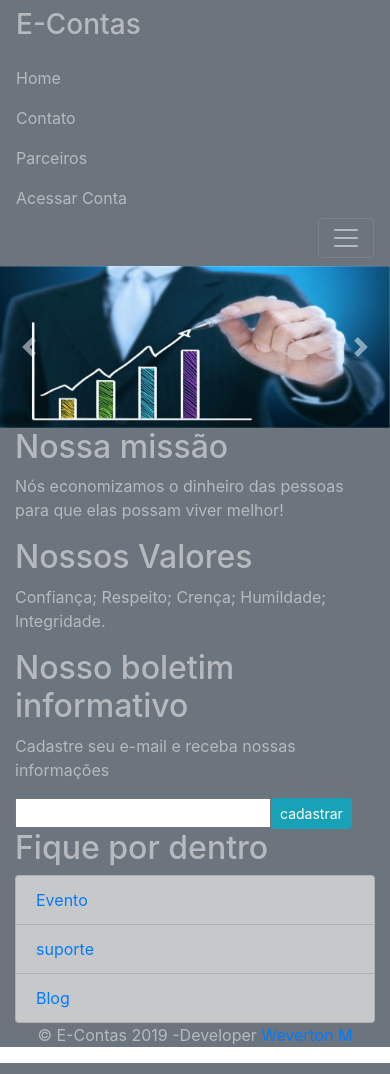
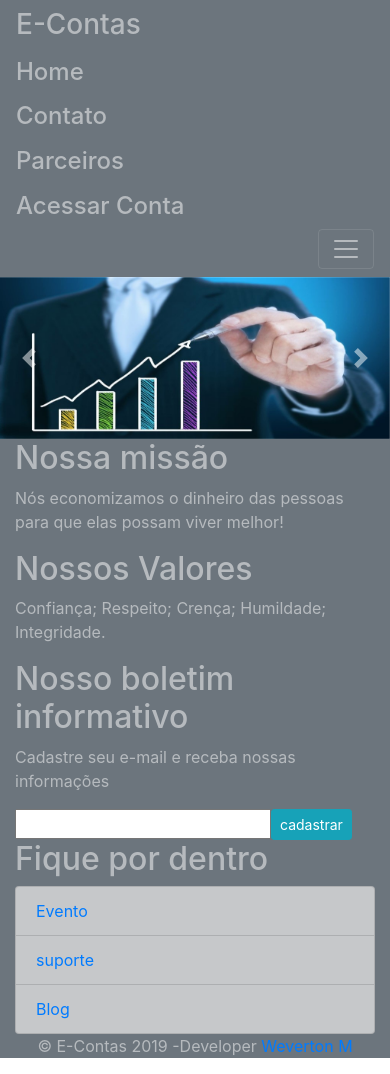
Before and after one commit to wevertonmatias/E-contas-final, a Django app: page / in a window 390 px wide, after a click that opens the changed part; the page is wider, and only the part inside the window is pictured. Run offline with Django 3.2, Linux system fonts and the light colour scheme; parts of the project's set-up code (start-up, migrations or seed data) failed here and were passed over; some libraries are stand-ins or nearby versions.

Commit message:
ajustando o modo responsivo das paginas do site

```diff
--- a/core/templates/site/common/banner/banner.html
+++ b/core/templates/site/common/banner/banner.html
@@ -1,5 +1,6 @@
 {% load static %}
-
+<div class="row">
+    <div class="col-sm-12 col-md-12 col-lg-12 col-xl-12">
         <div id="carouselExampleControls" class="carousel slide" data-ride="carousel">
             <div class="carousel-inner">
                 <div class="carousel-item active">
@@ -21,3 +22,5 @@
                 <span class="sr-only">Next</span>
             </a>
         </div>
+    </div>
+</div>
--- a/core/templates/site/common/header.html
+++ b/core/templates/site/common/header.html
@@ -1,13 +1,14 @@
 {% load static %}
-
+<div class="row">
+    <div class="col-sm-12 col-md-12 col-lg-12 col-xl-12">
         <nav class="navbar navbar-expand-lg navbar-dark bg-secondary">
             <h3 class="text-white-50">E-Contas</h3>
 
             <div class="collapse navbar-collapse" id="navbarTogglerDemo01">
 
-        <ul class="navbar-nav ml-auto mt-2 mt-lg-0">
-            <li  id="id-home" class="nav-item">
-                <a  class="nav-link" href="{% url 'index' %}">Home</a>
+                <ul class="navbar-nav ml-auto h4">
+                    <li id="id-home" class="nav-item">
+                        <a class="nav-link" href="{% url 'index' %}">Home</a>
                     </li>
                     <li class="nav-item">
                         <a id="contato" class="nav-link" href="{% url 'contato' %}">Contato</a>
@@ -33,8 +34,12 @@
 
                 </ul>
             </div>
-    <button class="navbar-toggler ml-auto" type="button" data-toggle="collapse" data-target="#navbarTogglerDemo01" aria-controls="navbarTogglerDemo01" aria-expanded="false" aria-label="Toggle navigation">
+            <button class="navbar-toggler ml-auto" type="button" data-toggle="collapse"
+                    data-target="#navbarTogglerDemo01"
+                    aria-controls="navbarTogglerDemo01" aria-expanded="false" aria-label="Toggle navigation">
                 <span class="navbar-toggler-icon"></span>
             </button>
 
         </nav>
+    </div>
+</div>
```
Lines whose indentation alone changed are shown as unchanged.
